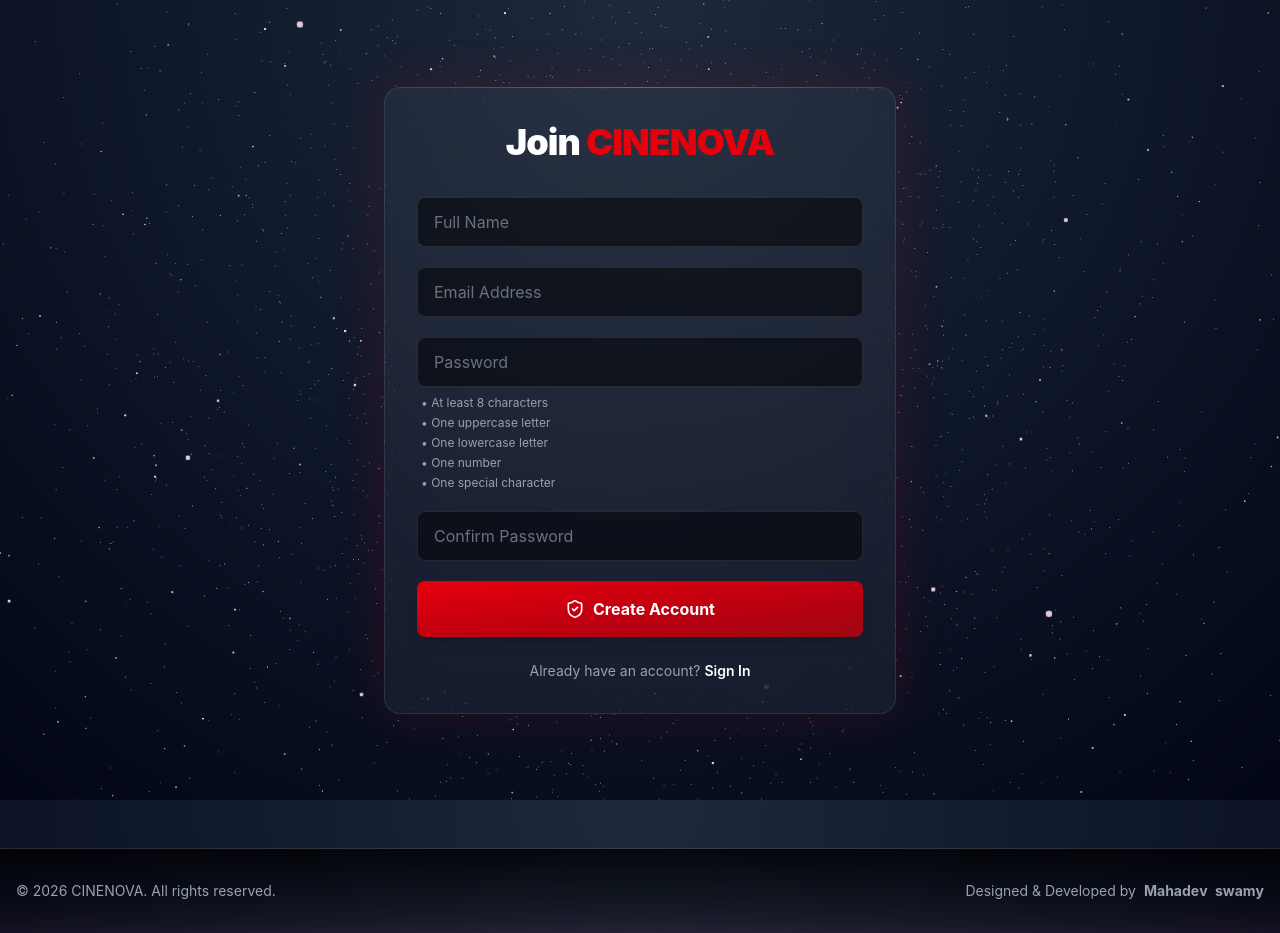
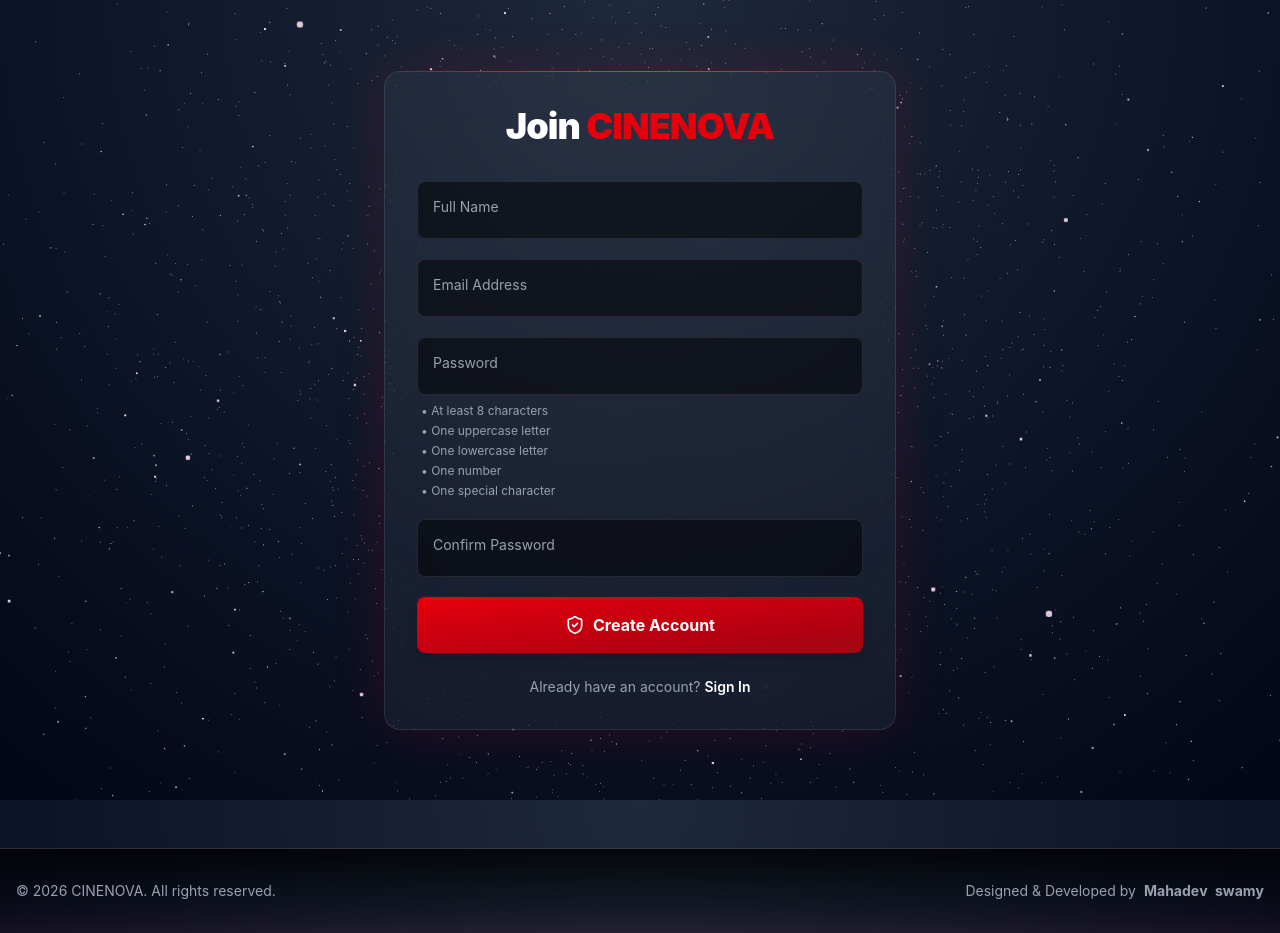
Before and after one commit to Mahadevswamy06/CINENOVA-PREMIUM-UI, a React (Vite) app: page /signup in a window 1280 px wide. Built offline with nearby package versions, Linux system fonts and the light colour scheme.

Commit message:
feat: implement floating labels for login and signup pages

```diff
--- a/src/pages/Login.jsx
+++ b/src/pages/Login.jsx
@@ -52,14 +52,17 @@
                             required
                             value={email}
                             onChange={(e) => setEmail(e.target.value)}
-                            className="peer w-full px-4 py-3 bg-black/40 border border-white/10 rounded-lg text-white placeholder-transparent focus:outline-none focus:border-red-500 focus:ring-1 focus:ring-red-500 transition-all duration-300"
+                            className="peer w-full px-4 py-4 bg-black/40 border border-white/10 rounded-lg text-white placeholder-transparent focus:outline-none focus:border-red-500 focus:ring-1 focus:ring-red-500 transition-all duration-300"
                             placeholder="Email"
                             id="email"
                         />
-                        <label htmlFor="email" className="absolute left-4 top-3 text-gray-400 text-sm transition-all duration-300 transform -translate-y-6 scale-75 origin-[0] peer-placeholder-shown:scale-100 peer-placeholder-shown:translate-y-0 peer-focus:scale-75 peer-focus:-translate-y-6 peer-focus:text-red-500">
+                        <label
+                            htmlFor="email"
+                            className="absolute left-4 top-4 text-gray-400 text-sm transition-all duration-300 transform -translate-y-7 scale-90 origin-[0] peer-placeholder-shown:scale-100 peer-placeholder-shown:translate-y-0 peer-focus:scale-90 peer-focus:-translate-y-7 peer-focus:text-red-500 pointer-events-none"
+                        >
                             Email Address
                         </label>
-                        <div className="absolute right-3 top-3 opacity-0 peer-focus:opacity-100 transition-opacity duration-300">
+                        <div className="absolute right-3 top-4 opacity-0 peer-focus:opacity-100 transition-opacity duration-300">
                             {email.includes('@') ? <CheckCircle2 className="w-5 h-5 text-green-500" /> : null}
                         </div>
                     </div>
@@ -70,11 +73,14 @@
                             required
                             value={password}
                             onChange={(e) => setPassword(e.target.value)}
-                            className="peer w-full px-4 py-3 bg-black/40 border border-white/10 rounded-lg text-white placeholder-transparent focus:outline-none focus:border-red-500 focus:ring-1 focus:ring-red-500 transition-all duration-300"
+                            className="peer w-full px-4 py-4 bg-black/40 border border-white/10 rounded-lg text-white placeholder-transparent focus:outline-none focus:border-red-500 focus:ring-1 focus:ring-red-500 transition-all duration-300"
                             placeholder="Password"
                             id="password"
                         />
-                        <label htmlFor="password" className="absolute left-4 top-3 text-gray-400 text-sm transition-all duration-300 transform -translate-y-6 scale-75 origin-[0] peer-placeholder-shown:scale-100 peer-placeholder-shown:translate-y-0 peer-focus:scale-75 peer-focus:-translate-y-6 peer-focus:text-red-500">
+                        <label
+                            htmlFor="password"
+                            className="absolute left-4 top-4 text-gray-400 text-sm transition-all duration-300 transform -translate-y-7 scale-90 origin-[0] peer-placeholder-shown:scale-100 peer-placeholder-shown:translate-y-0 peer-focus:scale-90 peer-focus:-translate-y-7 peer-focus:text-red-500 pointer-events-none"
+                        >
                             Password
                         </label>
                     </div>
--- a/src/pages/Signup.jsx
+++ b/src/pages/Signup.jsx
@@ -78,36 +78,57 @@
                         <input
                             type="text"
                             name="name"
+                            id="name"
                             required
                             placeholder="Full Name"
                             value={formData.name}
                             onChange={handleChange}
-                            className="w-full px-4 py-3 bg-black/50 border border-white/10 rounded-lg text-white placeholder-gray-500 focus:outline-none focus:border-red-500 focus:ring-1 focus:ring-red-500 transition-all"
+                            className="peer w-full px-4 py-4 bg-black/50 border border-white/10 rounded-lg text-white placeholder-transparent focus:outline-none focus:border-red-500 focus:ring-1 focus:ring-red-500 transition-all"
                         />
+                        <label
+                            htmlFor="name"
+                            className="absolute left-4 top-4 text-gray-400 text-sm transition-all duration-300 transform -translate-y-7 scale-90 origin-[0] peer-placeholder-shown:scale-100 peer-placeholder-shown:translate-y-0 peer-focus:scale-90 peer-focus:-translate-y-7 peer-focus:text-red-500 pointer-events-none"
+                        >
+                            Full Name
+                        </label>
                     </div>
 
                     <div className="group relative">
                         <input
                             type="email"
                             name="email"
+                            id="email"
                             required
                             placeholder="Email Address"
                             value={formData.email}
                             onChange={handleChange}
-                            className="w-full px-4 py-3 bg-black/50 border border-white/10 rounded-lg text-white placeholder-gray-500 focus:outline-none focus:border-red-500 focus:ring-1 focus:ring-red-500 transition-all"
+                            className="peer w-full px-4 py-4 bg-black/50 border border-white/10 rounded-lg text-white placeholder-transparent focus:outline-none focus:border-red-500 focus:ring-1 focus:ring-red-500 transition-all"
                         />
+                        <label
+                            htmlFor="email"
+                            className="absolute left-4 top-4 text-gray-400 text-sm transition-all duration-300 transform -translate-y-7 scale-90 origin-[0] peer-placeholder-shown:scale-100 peer-placeholder-shown:translate-y-0 peer-focus:scale-90 peer-focus:-translate-y-7 peer-focus:text-red-500 pointer-events-none"
+                        >
+                            Email Address
+                        </label>
                     </div>
 
                     <div className="group relative">
                         <input
                             type="password"
                             name="password"
+                            id="password"
                             required
                             placeholder="Password"
                             value={formData.password}
                             onChange={handleChange}
-                            className={`w-full px-4 py-3 bg-black/50 border rounded-lg text-white placeholder-gray-500 focus:outline-none focus:ring-1 transition-all ${passwordError ? 'border-red-500 focus:ring-red-500' : 'border-white/10 focus:border-green-500 focus:ring-green-500'}`}
+                            className={`peer w-full px-4 py-4 bg-black/50 border rounded-lg text-white placeholder-transparent focus:outline-none focus:ring-1 transition-all ${passwordError ? 'border-red-500 focus:ring-red-500' : 'border-white/10 focus:border-green-500 focus:ring-green-500'}`}
                         />
+                        <label
+                            htmlFor="password"
+                            className={`absolute left-4 top-4 text-gray-400 text-sm transition-all duration-300 transform -translate-y-7 scale-90 origin-[0] peer-placeholder-shown:scale-100 peer-placeholder-shown:translate-y-0 peer-focus:scale-90 peer-focus:-translate-y-7 pointer-events-none ${passwordError ? 'peer-focus:text-red-500' : 'peer-focus:text-green-500'}`}
+                        >
+                            Password
+                        </label>
                         <div className="text-xs text-gray-400 mt-2 space-y-1 pl-1">
                             <p className={formData.password.length >= 8 ? "text-green-500" : ""}>• At least 8 characters</p>
                             <p className={/[A-Z]/.test(formData.password) ? "text-green-500" : ""}>• One uppercase letter</p>
@@ -121,12 +142,19 @@
                         <input
                             type="password"
                             name="confirmPassword"
+                            id="confirmPassword"
                             required
                             placeholder="Confirm Password"
                             value={formData.confirmPassword}
                             onChange={handleChange}
-                            className={`w-full px-4 py-3 bg-black/50 border rounded-lg text-white placeholder-gray-500 focus:outline-none focus:ring-1 transition-all ${formData.confirmPassword && formData.password !== formData.confirmPassword ? 'border-red-500 focus:ring-red-500' : 'border-white/10 focus:border-green-500 focus:ring-green-500'}`}
+                            className={`peer w-full px-4 py-4 bg-black/50 border rounded-lg text-white placeholder-transparent focus:outline-none focus:ring-1 transition-all ${formData.confirmPassword && formData.password !== formData.confirmPassword ? 'border-red-500 focus:ring-red-500' : 'border-white/10 focus:border-green-500 focus:ring-green-500'}`}
                         />
+                        <label
+                            htmlFor="confirmPassword"
+                            className={`absolute left-4 top-4 text-gray-400 text-sm transition-all duration-300 transform -translate-y-7 scale-90 origin-[0] peer-placeholder-shown:scale-100 peer-placeholder-shown:translate-y-0 peer-focus:scale-90 peer-focus:-translate-y-7 pointer-events-none ${formData.confirmPassword && formData.password !== formData.confirmPassword ? 'peer-focus:text-red-500' : 'peer-focus:text-green-500'}`}
+                        >
+                            Confirm Password
+                        </label>
                     </div>
 
                     <motion.button
```
